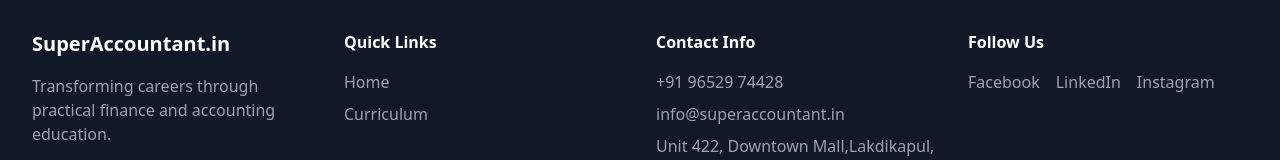
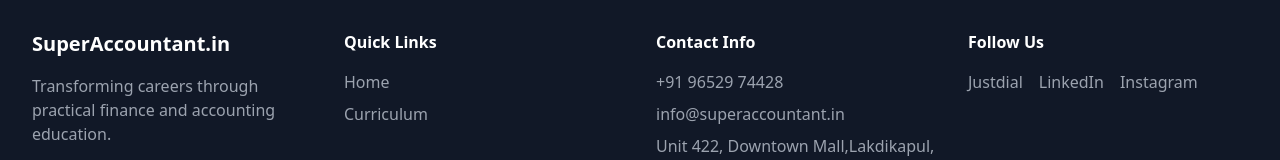
Before and after one commit to Ridaaawww/project, a React (Vite) app: page / in a window 1280 px wide. Shown: the part 5072-5232 px from the top of the page. Built offline with nearby package versions, Linux system fonts and the light colour scheme.

Commit message:
Added social links and fixed bugs

```diff
--- a/src/App.tsx
+++ b/src/App.tsx
@@ -636,9 +636,9 @@ className="relative text-white py-8 sm:py-14 flex items-center min-h-[40vh] sm:m
             <div>
               <h4 className="font-semibold mb-2 sm:mb-4">Follow Us</h4>
               <div className="flex space-x-2 sm:space-x-4">
-                <a href="#" className="text-gray-400 hover:text-white transition-colors">Facebook</a>
-                <a href="#" className="text-gray-400 hover:text-white transition-colors">LinkedIn</a>
-                <a href="#" className="text-gray-400 hover:text-white transition-colors">Instagram</a>
+                <a href="https://jsdl.in/RSL-QZE1755758038" className="text-gray-400 hover:text-white transition-colors">Justdial</a>
+                <a href="https://www.linkedin.com/company/super-accountant/" className="text-gray-400 hover:text-white transition-colors">LinkedIn</a>
+                <a href="https://www.instagram.com/superaccountant_in/" className="text-gray-400 hover:text-white transition-colors">Instagram</a>
               </div>
             </div>
           </div>
```
